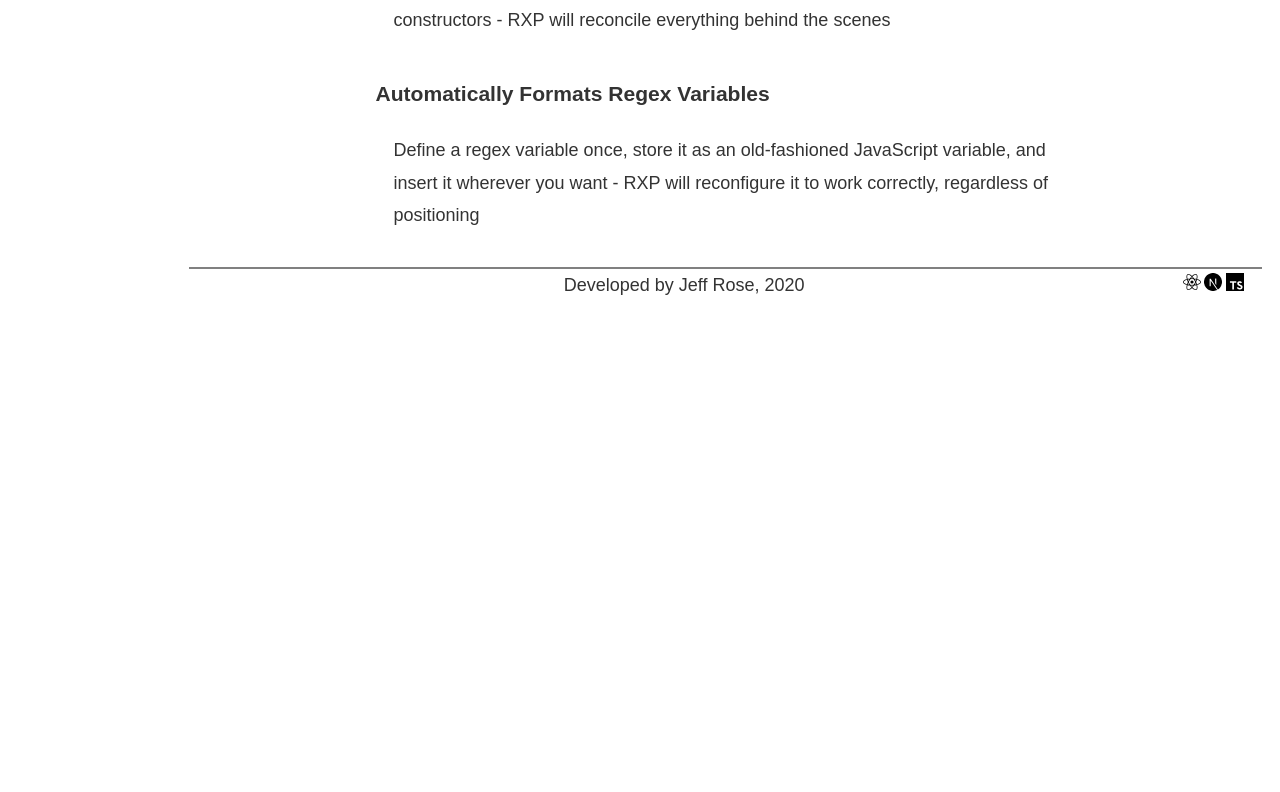
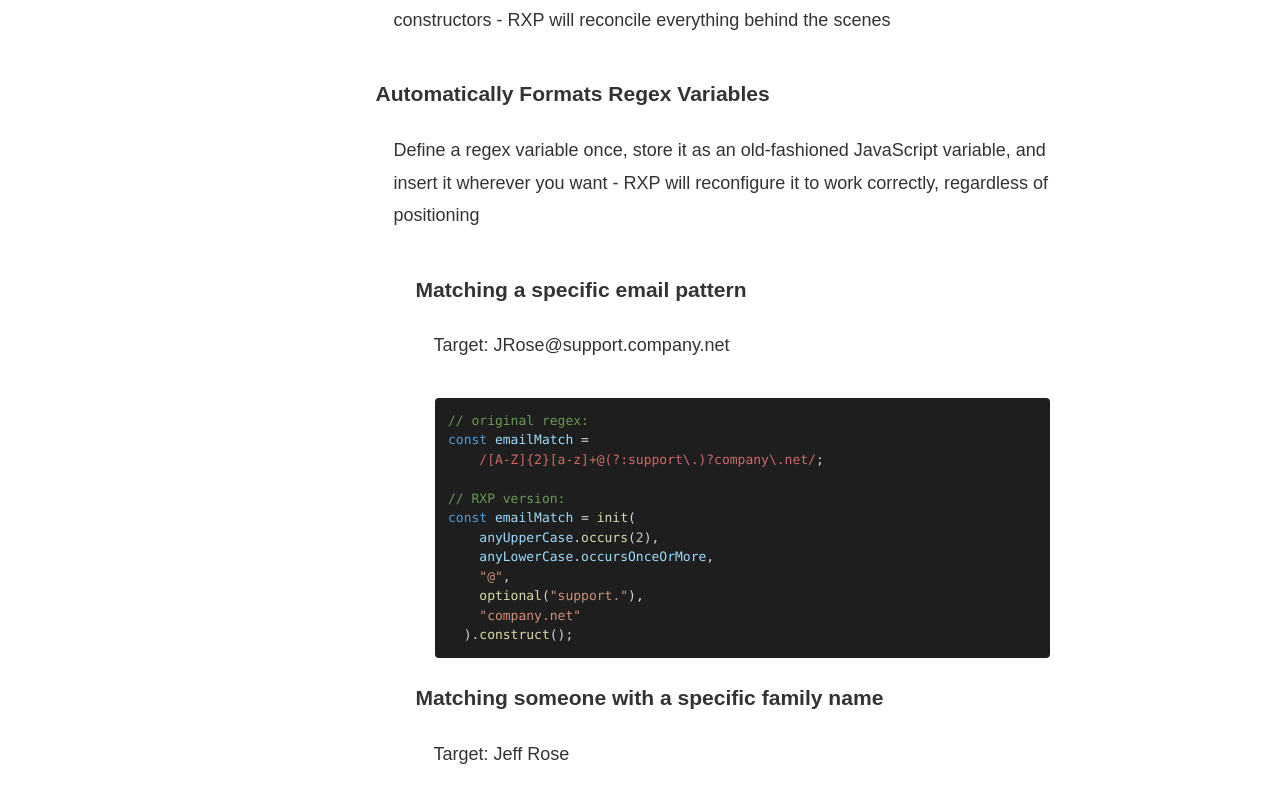
Before and after one commit to jt-rose/rxp-site, a Next.js app: page / in a window 1280 px wide. Shown: the part 1399-2191 px from the top of the page. Before the commit the page ends 1710 px from the top, so only its background shows below. Built offline with nearby package versions, Linux system fonts and the light colour scheme.

Commit message:
added index examples/ blocked out layout icons

```diff
--- a/components/Layout.tsx
+++ b/components/Layout.tsx
@@ -3,6 +3,7 @@ import Head from "next/head";
 import theme from "../styles/theme";
 import { Header } from "./Header";
 
+/* temporarily remove icons while resolving hook calls error - duplicate react versions?
 import { SiReact, SiNextDotJs, SiTypescript } from "react-icons/si"
 type IconTypes = typeof SiReact | typeof SiNextDotJs | typeof SiTypescript;
 
@@ -26,7 +27,7 @@ const createIconWithHover = (Icon: IconTypes, linkPath: string) => () => {
 const ReactIcon = createIconWithHover(SiReact, "https://reactjs.org/");
 const NextJSIcon = createIconWithHover(SiNextDotJs, "https://nextjs.org/");
 const TypeScriptIcon = createIconWithHover(SiTypescript, "https://www.typescriptlang.org/");
-
+*/
 const formattedThemeBKG = theme.colors.background.replace("#", "");
 const badgeSize = "1.1";
 
@@ -54,7 +55,7 @@ const Layout = ({ children, pageTitle = "RXP", title = "RXP" }: Props) => (
     <img src={`https://badgen.net/badge/icon/v1.4.5?icon=npm&label&scale=${badgeSize}&color=${formattedThemeBKG}`} alt="NPM"/>
     </a>
     <a href="https://www.typescriptlang.org/">
-    <img src={`https://badgen.net/badge/icon/typescript?icon=typescript&label&scale=${badgeSize}&color=${formattedThemeBKG}`} alt="TypeScript" />
+    <img src={`https://badgen.net/badge/icon/TypeScript?icon=typescript&label&scale=${badgeSize}&color=${formattedThemeBKG}`} alt="TypeScript" />
     </a>
     </div>
       <main>
@@ -67,15 +68,21 @@ const Layout = ({ children, pageTitle = "RXP", title = "RXP" }: Props) => (
       <div className="footer-spacing" />
       <span>Developed by Jeff Rose, 2020</span>
       <div className="techstack-icons">
-        <ReactIcon />
+        {/*<ReactIcon />
         <NextJSIcon />
-        <TypeScriptIcon />
+        <TypeScriptIcon />*/}
       </div>
     </footer>
 
     </div>
 
     <style jsx>{`
+    .test {
+      color: blue;
+    }
+    .test:hover {
+      color: yellow;
+    }
       .site-container {
         display: flex;
         flex-direction: column;
--- a/pages/api-guide.tsx
+++ b/pages/api-guide.tsx
@@ -2,7 +2,7 @@ import Layout from "../components/Layout";
 
 import React, { useState } from "react";
 import { APIKeyData, APIData } from "../utils/APIData";
-import { CodeSample } from "../utils/CodeSample";
+import { CodeSample } from "../components/CodeSample";
 import theme from "../styles/theme";
 
 import { FontAwesomeIcon } from "@fortawesome/react-fontawesome";
--- a/pages/guide.tsx
+++ b/pages/guide.tsx
@@ -2,7 +2,7 @@ import Layout from "../components/Layout";
 import Link from "next/link";
 import React, { ReactNode } from "react";
 
-import { CodeSample } from "../utils/CodeSample";
+import { CodeSample } from "../components/CodeSample";
 
 type Props = {
   children?: ReactNode;
--- a/pages/index.tsx
+++ b/pages/index.tsx
@@ -1,4 +1,23 @@
 import Layout from "../components/Layout";
+import { RXPexamples } from "../utils/examples";
+import { CodeSample } from "../components/CodeSample";
+
+const Examples = () => (
+  <ul>
+      {RXPexamples.map(example => (
+          <li key={`example-${example.title}`}>
+              <h3>{example.title}</h3>
+              <p>Target: {example.target}</p>
+              <CodeSample sample={example.sample}/>
+          </li>
+      ))}
+      <style jsx>{`
+          ul {
+              list-style-type: none;
+          }
+      `}</style>
+  </ul>
+);
 
 const IndexPage = () => (
   <Layout title="RXP" pageTitle="RXP">
@@ -36,6 +55,7 @@ const IndexPage = () => (
         <p>{x.content}</p>
       </li>
     ))}
+    <Examples />
     <style jsx>{`
       li {
         list-style-type: none;
--- /dev/null
+++ b/utils/examples.ts
@@ -0,0 +1,90 @@
+interface ExampleRXP {
+    title: string;
+    target: string;
+    sample: string;
+};
+
+export const RXPexamples: ExampleRXP[] = [
+    {
+        title: "Matching a specific email pattern",
+        target: "JRose@support.company.net",
+        sample: `// original regex:
+const emailMatch =
+    /[A-Z]{2}[a-z]+@(?:support\\.)?company\\.net/;
+
+// RXP version:
+const emailMatch = init(
+    anyUpperCase.occurs(2),
+    anyLowerCase.occursOnceOrMore,
+    "@",
+    optional("support."),
+    "company.net"
+  ).construct();`
+    },
+    {
+        title: "Matching someone with a specific family name",
+        target: "Jeff Rose",
+        sample: `// original regex:
+const nameMatch =
+    /\\w+?\\s[rR]ose/;
+
+// RXP version:
+const nameMatch = init(
+    anyLetter.occursOnceOrMore,
+    " ",
+    upperOrLowerCase("r"), // either("r", "R") is equivalent
+    "ose"
+  ).construct();`
+    },
+    {
+        title: "Matching a US zip code after the state abbreviation",
+        target: "VA, 12345-6789",
+        sample: `// original regex:
+const zipCodeMatch =
+    /(?<=\\w{2},\\s)\\d{5}(?:(?:(?:-|\\s)\\d{4})|(?:\\d{4}))?/;
+
+// RXP version:
+const stateAbbreviation = init(anyUpperCase.occurs(2), ", ");
+const zipCode = anyDigit.occurs(5);
+const extendedZipCode = anyDigit.occurs(4);
+const extendedZipWithSpace = init(either("-", " "), extendedZipCode);
+
+const zipCodeMatch = init(
+    zipCode,
+    either(extendedZipCode, extendedZipWithSpace).isOptional
+  )
+  .precededBy(stateAbbreviation)
+  .construct();`
+    },
+    {
+        title: "Matching a phone number with extension",
+        target: "(123) 456-7899 ext.: 9999",
+        sample: `// original regex:
+const phoneMatch =
+    /\\(?\\d{3}\\)?(?:-|\\s)?\\d{3}(?:-|\\s)?\\d{4}(?:\\s[eE]xt.:\\s\\d{2,4})?/g;
+
+// RXP version:
+const areaCode = init(
+    optional("("),
+    anyDigit.occurs(3),
+    optional(")"),
+    either("-", " ").isOptional // optional(either("-", " ")) also works
+  );
+
+const firstThreeDigits = areaCode;
+const lastFourDigits = anyDigit.occurs(4);
+const extension = optional(
+    " ",
+    upperOrLowerCase("e"),
+    "xt.: ",
+    anyDigit.occursBetween(2, 4)
+  );
+
+const phoneMatch = init(
+    areaCode,
+    firstThreeDigits,
+    lastFourDigits,
+    extension
+  ).construct("g");`
+    }
+];
```
Also changed, not shown: components/CodeSample.tsx (renamed from utils/CodeSample.tsx), 1 other file (tests, documents, lock files or other folders).
